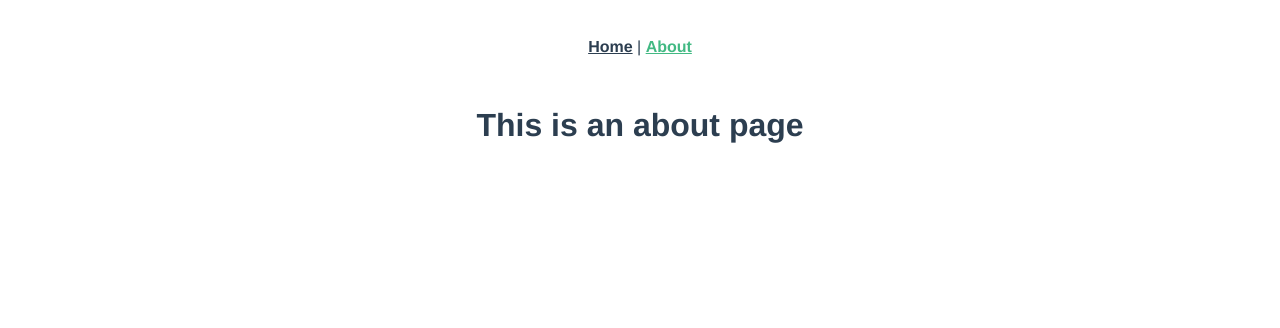
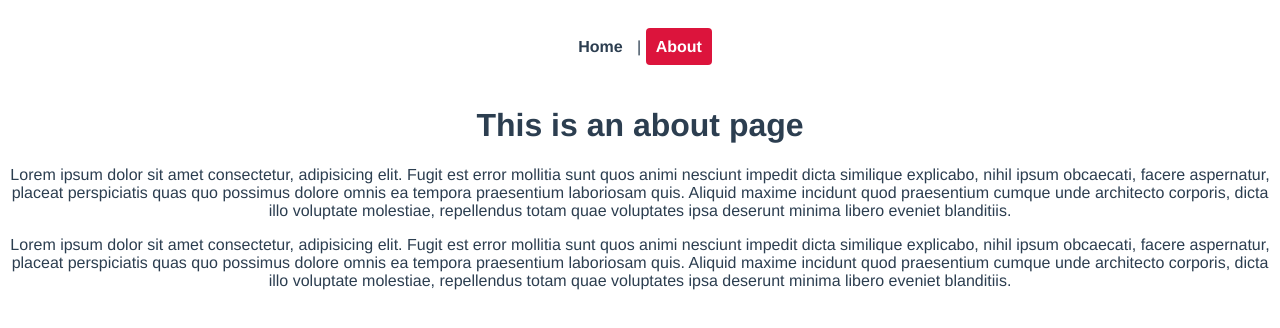
Before and after one commit to Zyar3k/areq-jobs_vue, a Vue app: page /about in a window 1280 px wide. Shown: the top 328 px of the page. Built offline with nearby package versions, Linux system fonts and the light colour scheme.

Commit message:
Add router links

```diff
--- a/src/App.vue
+++ b/src/App.vue
@@ -1,9 +1,9 @@
 <template>
   <div id="nav">
     <router-link to="/">Home</router-link> |
-    <router-link to="/about">About</router-link>
+    <router-link :to="{ name: 'About' }">About</router-link>
   </div>
-  <router-view/>
+  <router-view />
 </template>
 
 <style>
@@ -22,9 +22,13 @@
 #nav a {
   font-weight: bold;
   color: #2c3e50;
+  text-decoration: none;
+  padding: 10px;
+  border-radius: 4px;
 }
 
 #nav a.router-link-exact-active {
-  color: #42b983;
+  color: #fff;
+  background: crimson;
 }
 </style>
--- a/src/views/About.vue
+++ b/src/views/About.vue
@@ -1,5 +1,23 @@
 <template>
   <div class="about">
     <h1>This is an about page</h1>
+    <p>
+      Lorem ipsum dolor sit amet consectetur, adipisicing elit. Fugit est error
+      mollitia sunt quos animi nesciunt impedit dicta similique explicabo, nihil
+      ipsum obcaecati, facere aspernatur, placeat perspiciatis quas quo possimus
+      dolore omnis ea tempora praesentium laboriosam quis. Aliquid maxime
+      incidunt quod praesentium cumque unde architecto corporis, dicta illo
+      voluptate molestiae, repellendus totam quae voluptates ipsa deserunt
+      minima libero eveniet blanditiis.
+    </p>
+    <p>
+      Lorem ipsum dolor sit amet consectetur, adipisicing elit. Fugit est error
+      mollitia sunt quos animi nesciunt impedit dicta similique explicabo, nihil
+      ipsum obcaecati, facere aspernatur, placeat perspiciatis quas quo possimus
+      dolore omnis ea tempora praesentium laboriosam quis. Aliquid maxime
+      incidunt quod praesentium cumque unde architecto corporis, dicta illo
+      voluptate molestiae, repellendus totam quae voluptates ipsa deserunt
+      minima libero eveniet blanditiis.
+    </p>
   </div>
 </template>
--- a/src/views/Home.vue
+++ b/src/views/Home.vue
@@ -1,18 +1,30 @@
 <template>
   <div class="home">
-    <img alt="Vue logo" src="../assets/logo.png">
-    <HelloWorld msg="Welcome to Your Vue.js App"/>
+    <h1>homepage</h1>
+    <p>
+      Lorem ipsum dolor sit amet consectetur, adipisicing elit. Fugit est error
+      mollitia sunt quos animi nesciunt impedit dicta similique explicabo, nihil
+      ipsum obcaecati, facere aspernatur, placeat perspiciatis quas quo possimus
+      dolore omnis ea tempora praesentium laboriosam quis. Aliquid maxime
+      incidunt quod praesentium cumque unde architecto corporis, dicta illo
+      voluptate molestiae, repellendus totam quae voluptates ipsa deserunt
+      minima libero eveniet blanditiis.
+    </p>
+    <p>
+      Lorem ipsum dolor sit amet consectetur, adipisicing elit. Fugit est error
+      mollitia sunt quos animi nesciunt impedit dicta similique explicabo, nihil
+      ipsum obcaecati, facere aspernatur, placeat perspiciatis quas quo possimus
+      dolore omnis ea tempora praesentium laboriosam quis. Aliquid maxime
+      incidunt quod praesentium cumque unde architecto corporis, dicta illo
+      voluptate molestiae, repellendus totam quae voluptates ipsa deserunt
+      minima libero eveniet blanditiis.
+    </p>
   </div>
 </template>
 
 <script>
-// @ is an alias to /src
-import HelloWorld from '@/components/HelloWorld.vue'
-
 export default {
-  name: 'Home',
-  components: {
-    HelloWorld
-  }
-}
+  name: "Home",
+  components: {},
+};
 </script>
```
